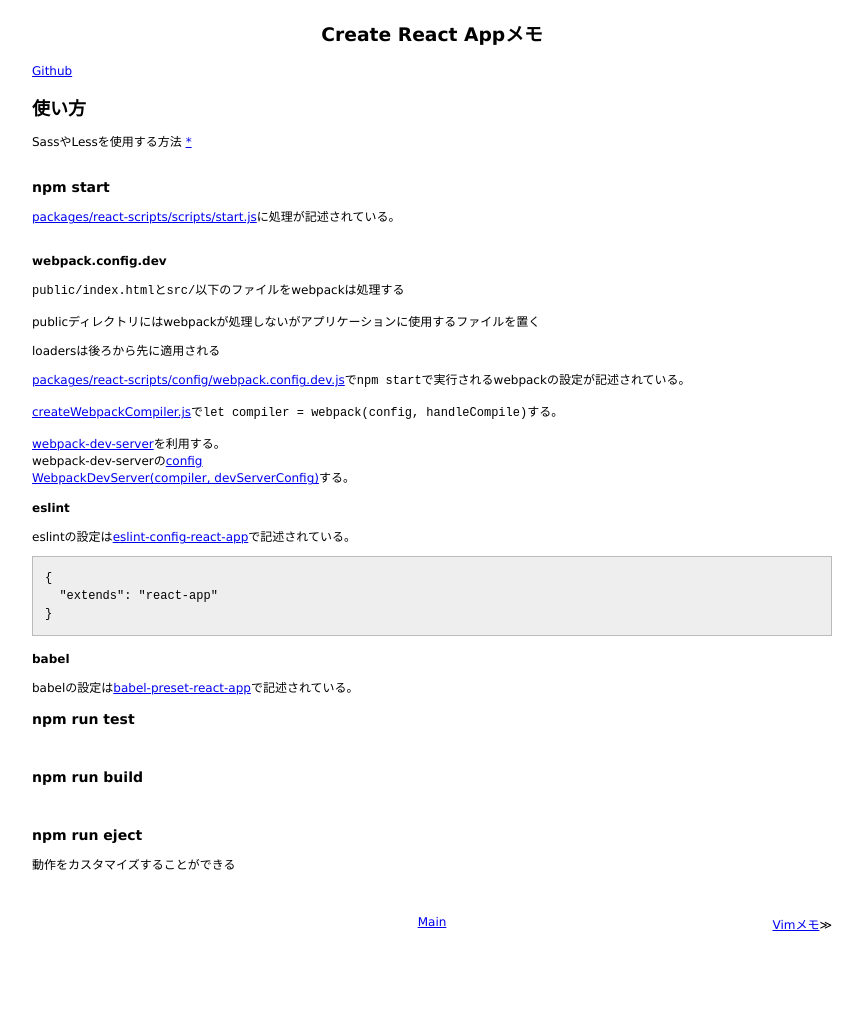
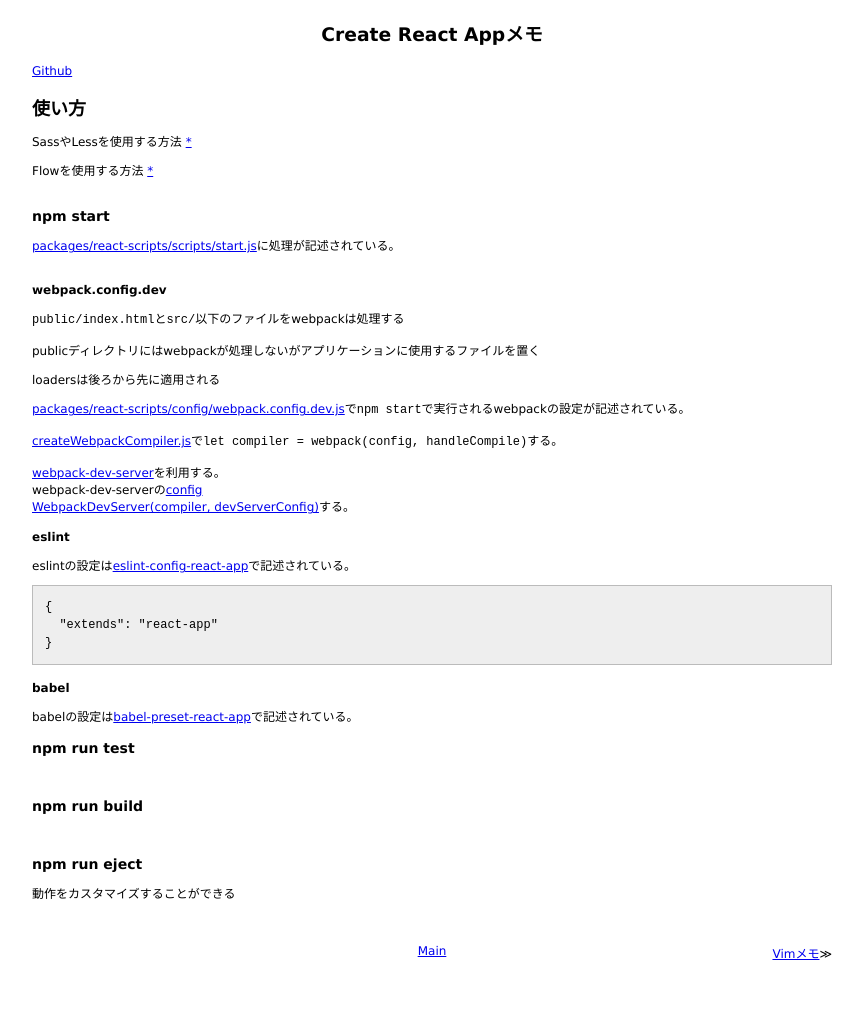
Before and after one commit to 38elements/38elements.github.com, a Jekyll site: the page built from _posts/2017-04-07-create-react-app.md, in a window 1280 px wide. Shown: the whole page, without its empty margins (208-1071 px from the left). Built offline with Jekyll 4.4.1, drawn with Linux system fonts in a browser that asks for light colours; before the commit the page ends 1001 px from its top, so only the background shows below that.

Commit message:
Update 2017-04-07-create-react-app.md

```diff
--- a/_posts/2017-04-07-create-react-app.md
+++ b/_posts/2017-04-07-create-react-app.md
@@ -7,6 +7,8 @@ title: Create React Appメモ
 ## 使い方
 
 SassやLessを使用する方法 [\*](https://github.com/facebookincubator/create-react-app/blob/master/packages/react-scripts/template/README.md#adding-a-css-preprocessor-sass-less-etc)
+
+Flowを使用する方法 [\*](https://github.com/facebookincubator/create-react-app/blob/master/packages/react-scripts/template/README.md#adding-flow)
 <br>
 
 ### npm start
```
